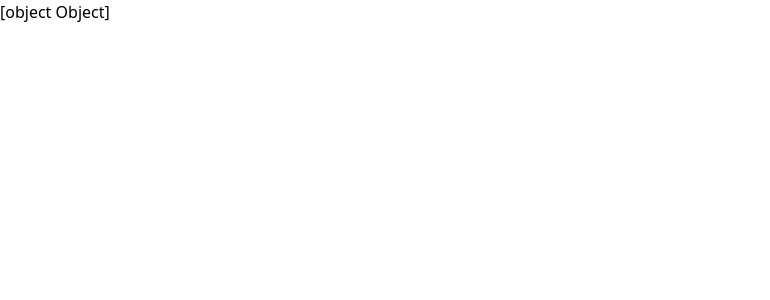
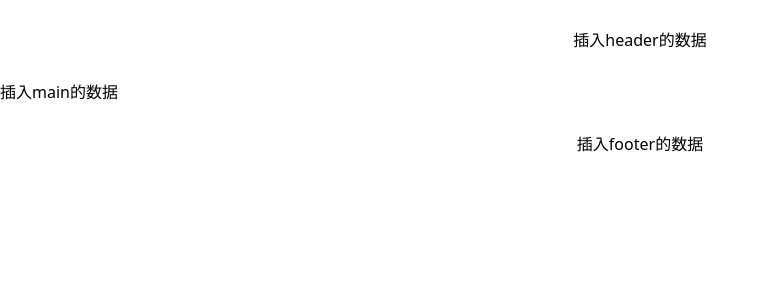
Before and after one commit to QC2168/first-nuxt-application, a Nuxt app: page /manualLayout in a window 1280 px wide. Before the commit this address had no page. Shown: the top 300 px of the page, without its empty margins (0-770 px from the left). Built offline with nearby package versions, Linux system fonts and the light colour scheme.

Commit message:
study layout

```diff
--- a/app.vue
+++ b/app.vue
@@ -1,6 +1,7 @@
 <template>
   <div>
-    <HelloWorld />
-    <NuxtPage />
+
+      <NuxtPage />
+
   </div>
 </template>
--- a/layouts/custom.vue
+++ b/layouts/custom.vue
@@ -1,5 +1,9 @@
 <template>
     <div>
-
+        <div class="w-screen h-20 flex items-center justify-center">header</div>
+        <div class="container mx-auto">
+            <slot />
+        </div>
+        <div class="w-screen h-20 flex items-center justify-center">footer</div>
     </div>
 </template>
--- /dev/null
+++ b/layouts/manual.vue
@@ -0,0 +1,18 @@
+<template>
+    <div>
+        <div class="w-screen h-20 flex items-center justify-center">
+            <slot name="header" />
+        </div>
+        <div class="container mx-auto">
+            <slot name="main" />
+        </div>
+        <div class="w-screen h-20 flex items-center justify-center">
+            <slot name="footer" />
+        </div>
+    </div>
+</template>
+<script setup lang="ts">
+
+</script>
+<style lang="less" scoped>
+</style>
--- /dev/null
+++ b/layouts/other.vue
@@ -0,0 +1,9 @@
+<template>
+    <div>
+        <div class="w-screen h-20 flex items-center justify-center">header2</div>
+        <div class="container mx-auto">
+            <slot />
+        </div>
+        <div class="w-screen h-20 flex items-center justify-center">footer2</div>
+    </div>
+</template>
--- a/pages/Demo1.vue
+++ b/pages/Demo1.vue
@@ -1,3 +1,18 @@
 <template>
-  <div class=""><h1>Demo01</h1></div>
+  <NuxtLayout>
+    <h1>Demo01</h1>
+    <div class="text-red-300" @click="changeCustomLayout">changeLayout</div>
+  </NuxtLayout>
 </template>
+<script lang="ts" setup>
+definePageMeta({
+  layout: "other",
+});
+
+const route = useRoute()
+const changeCustomLayout = () => {
+  console.log('changeLayout');
+
+  route.meta.layout = "custom"
+}
+</script>
--- a/pages/index.vue
+++ b/pages/index.vue
@@ -1,9 +1,9 @@
-
-
 <template>
   <div>
-    <NuxtLink class="text-blue-500" to="/demo1">to Demo1.vue (NuxtLink)</NuxtLink>
-    <h1>Index page</h1>
+    <NuxtLayout name="custom">
+      <NuxtLink class="text-blue-500" to="/demo1">to Demo1.vue (NuxtLink)</NuxtLink>
+      <h1>Index page</h1>
+    </NuxtLayout>
   </div>
 </template>
 <script setup>
--- /dev/null
+++ b/pages/manualLayout.vue
@@ -0,0 +1,25 @@
+<template>
+
+    <NuxtLayout name="manual">
+        <template #header>
+            <div>
+                插入header的数据
+            </div>
+        </template>
+        <template #main>
+            <div>
+                插入main的数据
+            </div>
+        </template>
+        <template #footer>
+            <div>
+                插入footer的数据
+            </div>
+        </template>
+    </NuxtLayout>
+
+
+</template>
+<script setup lang="ts">
+
+</script>
```
